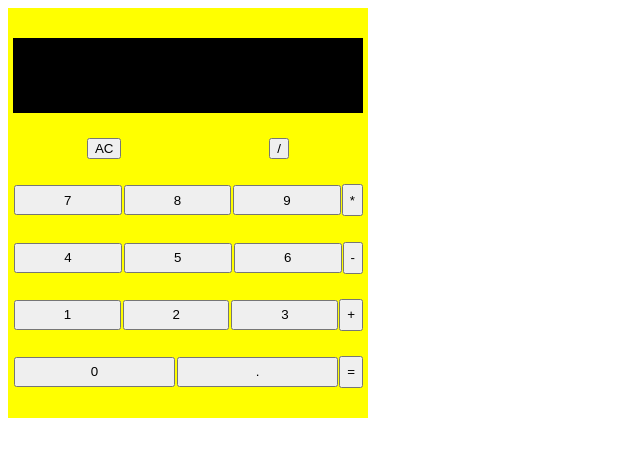
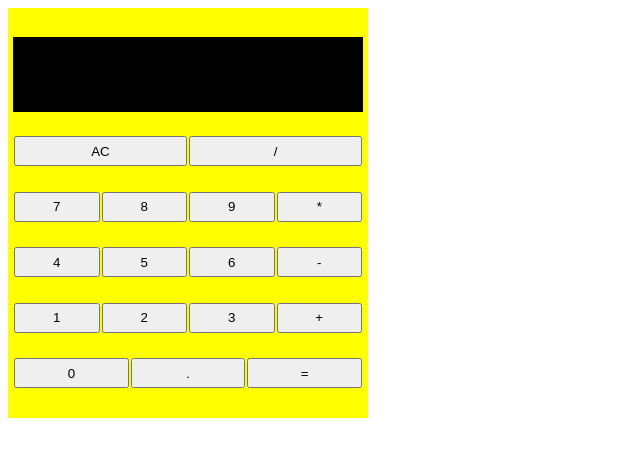
Before and after one commit to Mjs164Dev/Calculator, a plain HTML site: page index.html in a window 1280 px wide. Shown: the whole page, without its empty margins (0-640 px from the left). Drawn offline with Linux system fonts and the light colour scheme.

Commit message:
change styling callouts to reflect changes made to button classes in html.

```diff
--- a/style.css
+++ b/style.css
@@ -25,7 +25,7 @@
     justify-content: space-around;
 }
 
-.number-button, .function-button{
+.number-button, .operator-button, .clear-button{
     height: 30px;
     width: 10px;
     flex-grow: 1;
```
